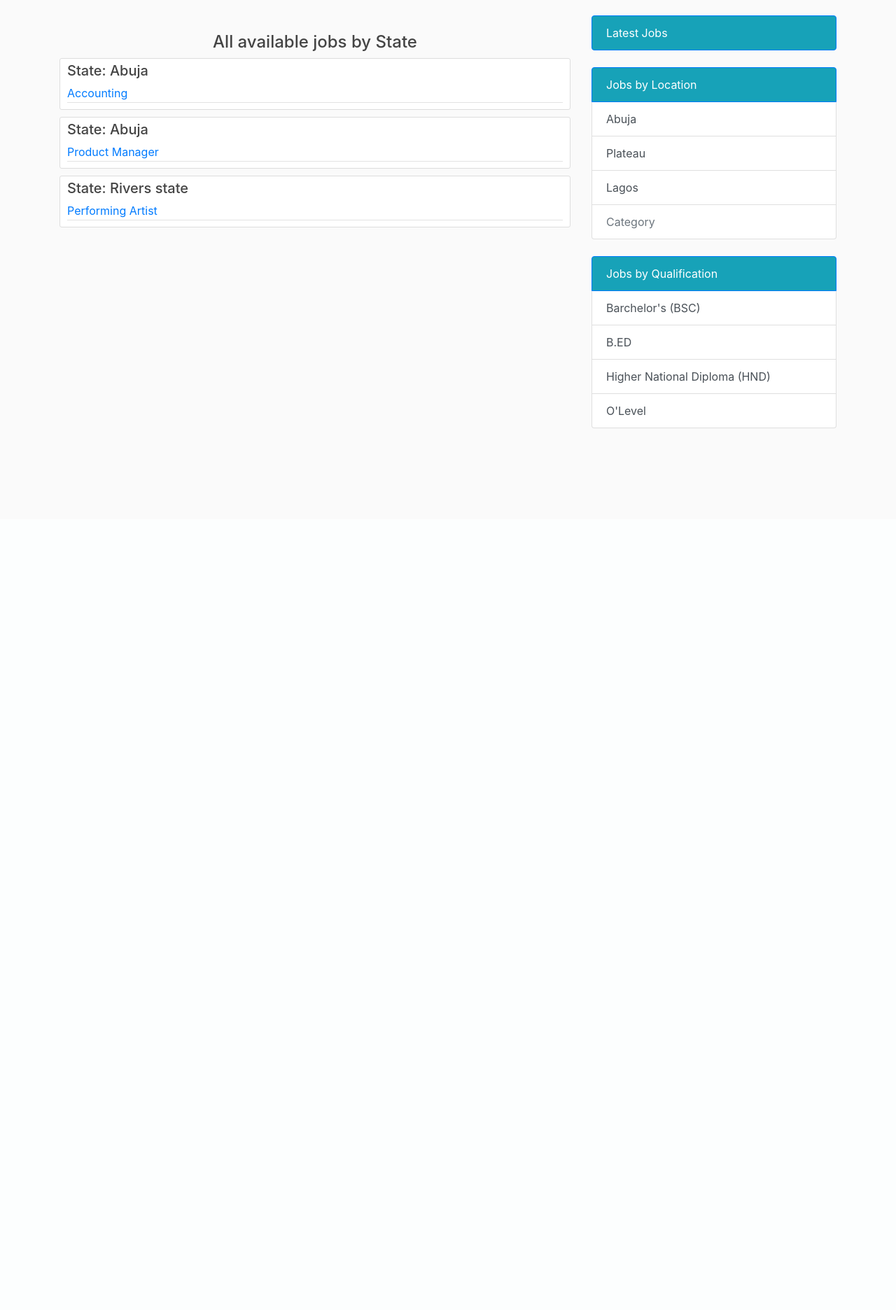
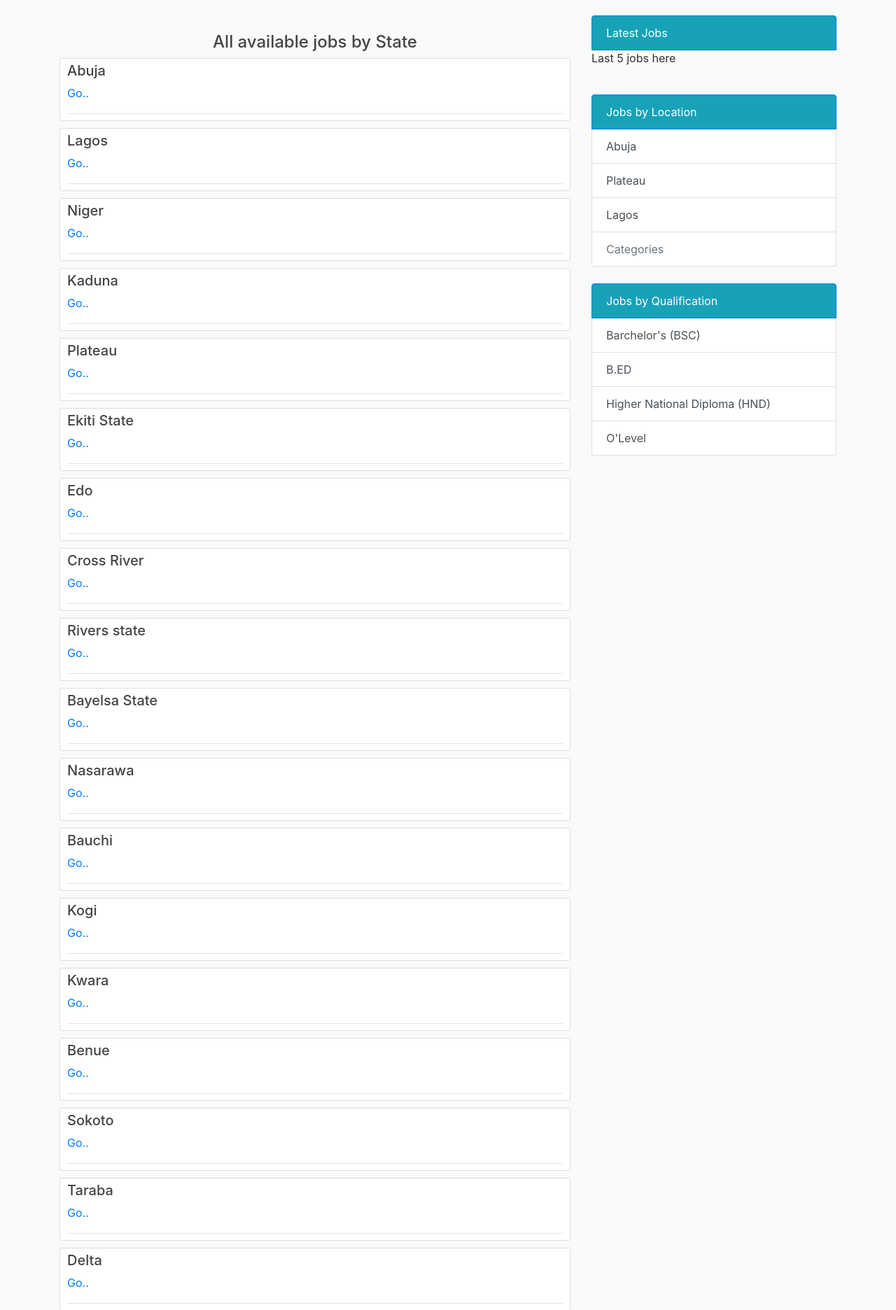
Before and after one commit to Ebuka-cpu/jobsite, a Django app: page /category/ in a window 1280 px wide. Shown: the part 58-1930 px from the top of the page at 70% size. Before the commit the page ends 670 px from the top, so only its background shows below. Run offline with Django 3.2, Linux system fonts and the light colour scheme; data comes from the database, SQL or seed files in the repository; parts of the project's set-up code (start-up, migrations or seed data) failed here and were passed over; some libraries are stand-ins or nearby versions.

Commit message:
Added it

```diff
--- a/jobsite/jobsinnigeria/admin.py
+++ b/jobsite/jobsinnigeria/admin.py
@@ -1,6 +1,6 @@
 from django.contrib import admin
 
-from .models import Job, Category, Application
+from .models import Job, Application, JobCategory
 
 
 class JobInline(admin.StackedInline):
@@ -16,5 +16,5 @@ class JobCategoryAdmin(admin.ModelAdmin):
     inlines = [JobInline]
 
 admin.site.register(Job, JobAdmin)
-admin.site.register(Category, JobCategoryAdmin)
 admin.site.register(Application)
+admin.site.register(JobCategory, JobCategoryAdmin)
--- a/jobsite/jobsinnigeria/models.py
+++ b/jobsite/jobsinnigeria/models.py
@@ -8,17 +8,19 @@ from autoslug import AutoSlugField
 from tinymce.models import HTMLField
 
 
-class Category(models.Model):
-    name = models.CharField(max_length=255)
+class JobCategory(models.Model):
+    name = models.CharField(max_length=200)
+    slug = AutoSlugField(populate_from='name', unique=True,
+							always_update=False, default='')
 
     def __str__(self):
         return self.name
 
     def get_absolute_url(self):
-        return reverse("categories", kwargs={"pk": self.pk})
+        return reverse("categories", kwargs={"slug": self.slug})
 
     class Meta:
-        verbose_name_plural = 'Categories'
+        verbose_name_plural = 'Job Categories'
 
 
 class Job(models.Model):
@@ -37,7 +39,7 @@ class Job(models.Model):
     job_requirements = HTMLField()
     website = models.URLField(max_length=250, null=True, blank=True)
     job_experience = models.CharField(max_length=250, blank=True, null=True)
-    category = models.ForeignKey(Category, max_length=20, blank=True, null=True, default="Lagos",
+    category = models.ForeignKey(JobCategory, max_length=20, blank=True, null=True, default="Lagos",
                                  on_delete = models.DO_NOTHING)
     published = models.BooleanField(default=True)
     job_qualification = models.CharField(max_length=250, blank=True, null=True, default="bsc")
--- a/jobsite/jobsinnigeria/templates/jobsinnigeria/categories.html
+++ b/jobsite/jobsinnigeria/templates/jobsinnigeria/categories.html
@@ -18,8 +18,8 @@
         <article class="media content-section">
             <div class="media-body">
                 <div class="article-metadata">
-                        <h5>State: {{ job.category.name }}</h5>
-                    <a class="mr-2" href="{% url 'job_detail' job.slug %}">{{ job.job_title }}</a>
+                        <h5>{{ job.name }}</h5>
+                        <p><a href="#">Go..</a></p>
                 </div>
             </div>
         </article>
--- a/jobsite/jobsinnigeria/templates/jobsinnigeria/latest_jobs.html
+++ b/jobsite/jobsinnigeria/templates/jobsinnigeria/latest_jobs.html
@@ -1,9 +1,11 @@
 
 {% block content %}
 
+    <p>Last 5 jobs here</p>
+
     {% for job in latest_jobs %}
         <ul>
-            <a href="{% url 'job_detail' job.slug %}" > {{ job.job_title }} </a> <hr />
+            <a href="{% url 'job_detail' job.slug %}" > {{ job.job_title }} </a>
         </ul>
     {% endfor %}
 
--- a/jobsite/jobsinnigeria/urls.py
+++ b/jobsite/jobsinnigeria/urls.py
@@ -5,12 +5,12 @@ from django.conf import settings
 from . import views
 
 urlpatterns = [
+    path('category/', views.CategoryView.as_view(), name='category'),
+    path('category/latest_jobs/', views.LatestJobView.as_view(), name='latest_jobs'),
     path('', views.JobView.as_view(), name="home"),
-    path('category/', views.JobCategoryView.as_view(), name="category"),
     path('category/abuja/', views.AbujaCategoryView.as_view(), name='abuja'),
     path('category/lagos/', views.LagosCategoryView.as_view(), name='lagos'),
     path('category/plateau/', views.PlateauCategoryView.as_view(), name='plateau'),
-    path('category/latest_jobs/', views.LatestJobView.as_view(), name='latest_jobs'),
     path('<slug:slug>/', views.JobDetailView.as_view(), name="job_detail"),
     path('job_qualification/<str:jq>/', views.JobqualifiactionView, name="job_qualification"),
     path('job_type/<str:jt>/', views.JobtypeView, name="job_type"),
--- a/jobsite/jobsinnigeria/views.py
+++ b/jobsite/jobsinnigeria/views.py
@@ -3,7 +3,7 @@ from django.shortcuts import render, get_object_or_404
 from django.urls import reverse_lazy
 from django.views.generic import ListView, DetailView, CreateView
 
-from .models import Job, Application, Category
+from .models import Job, Application, JobCategory
 from .filters import JobFilter
 from .forms import Applyform
 
@@ -39,10 +39,25 @@ class JobDetailView(DetailView):
 """
 
 
-class JobCategoryView(ListView):
-    queryset = Job.objects.order_by('category')
-    context_object_name = 'categories'
-    template_name = 'jobsinnigeria/categories.html'
+class CategoryView(ListView):
+    model = JobCategory
+    context_object_name = "categories"
+    template_name = "jobsinnigeria/categories.html"
+
+    # queryset = Job.objects.filter(published=True)
+
+    def get_context_data(self):
+        context = super().get_context_data()
+        context['jobs'] = Job.objects.all()
+        return context
+
+
+"""
+    def get_queryset(self):
+        category = JobCategory.objects.get(slug = self.request.resolver_match.kwargs.get('slug'))
+        queryset = Job.objects.filter(category=category)
+        return queryset
+"""
 
 
 class AbujaCategoryView(ListView):
@@ -64,10 +79,15 @@ class PlateauCategoryView(ListView):
 
 
 class LatestJobView(ListView):
-    queryset = Job.objects.order_by("-date_posted")
+    queryset = Job.objects.first()
     context_object_name = 'latest_jobs'
     paginate_by = 5
     template_name = 'jobsinnigeria/latest_jobs.html'
+
+
+"""
+    I didn't touch the codes below
+"""
 
 
 def JobqualifiactionView(request, jq):
@@ -85,7 +105,7 @@ def LatestView(request, lt):
     return render(request, 'jobsinnigeria/latest_jobs.html', {'lt': lt.title, 'latest': latest})
 
 
-class ApplyView(SuccessMessageMixin, CreateView):
+class ApplyView(SuccessMessageMixin, CreateView):       # changed "ApplyForm" to "ApplyView"
     model = Application
     success_url = reverse_lazy('apply')
     template_name = 'jobsinnigeria/application_form.html'
--- a/jobsite/jobsite/settings.py
+++ b/jobsite/jobsite/settings.py
@@ -125,6 +125,6 @@ MEDIA_ROOT = BASE_DIR / 'media'
 
 CRISPY_TEMPLATE_PACK = 'bootstrap4'
 
-MAILCHIMP_API_KEY = '4935feb52b8c9cd534ca361a4428e14e-us17'
-MAILCHIMP_DATA_CENTER = 'us17'
-MAILCHIMP_EMAIL_LIST_ID = 'bf9f28a555'
+MAILCHIMP_API_KEY = (secret)
+MAILCHIMP_DATA_CENTER = (secret)
+MAILCHIMP_EMAIL_LIST_ID = (secret)
--- a/jobsite/templates/base.html
+++ b/jobsite/templates/base.html
@@ -98,8 +98,8 @@
                   <a href="{% url 'plateau' %}" class="list-group-item list-group-item-action">
                       Plateau</a>
                   <a href="{% url 'lagos' %}" class="list-group-item list-group-item-action">Lagos</a>
-                  <a href="{% url 'category' %}" class="list-group-item list-group-item-action disabled" tabindex="-1" aria-disabled="true">Category</a>
-            </div> <br>
+                  <a href="{% url 'category' %}" class="list-group-item list-group-item-action disabled" tabindex="-1" aria-disabled="true">Categories</a>
+                </div> <br>
             <div class="list-group">
                   <a href="#" class="list-group-item list-group-item-action active bg-info">
                     Jobs by Qualification
```
Also changed, not shown: jobsite/db.sqlite3, jobsite/jobsinnigeria/empty.html (added), jobsite/jobsinnigeria/migrations/0001_initial.py, jobsite/jobsinnigeria/migrations/0002_remove_category_slug.py (added), jobsite/jobsinnigeria/migrations/0003_jobcategory.py (added), jobsite/jobsinnigeria/migrations/0004_auto_20200918_1128.py (added), jobsite/jobsinnigeria/migrations/0005_delete_category.py (added).
